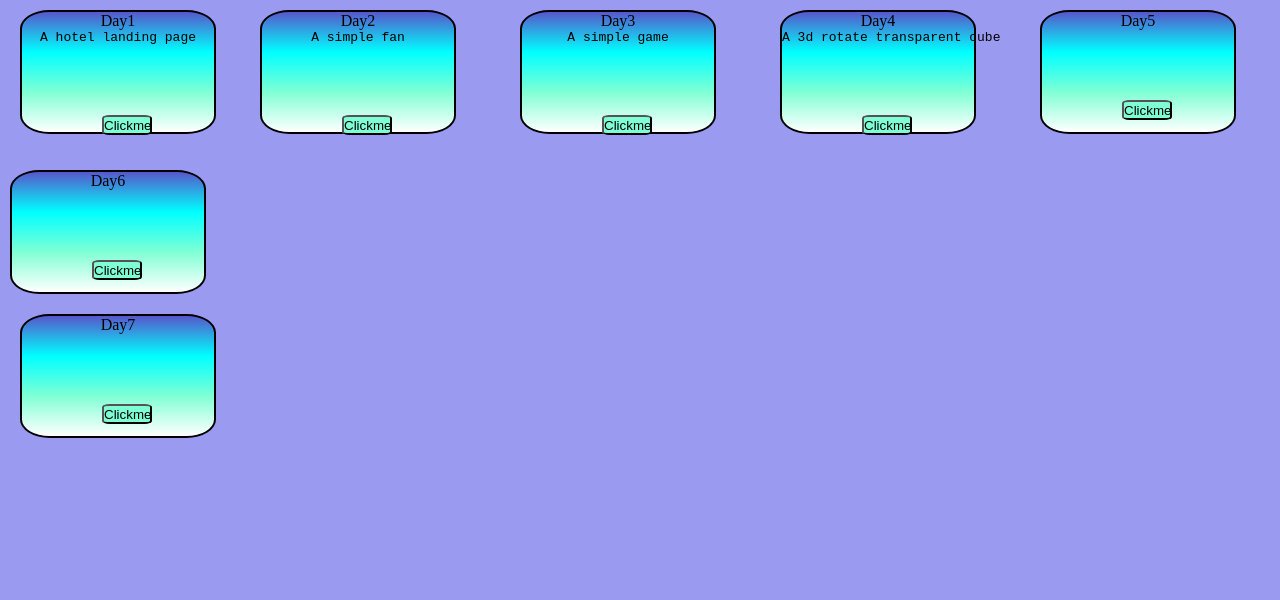
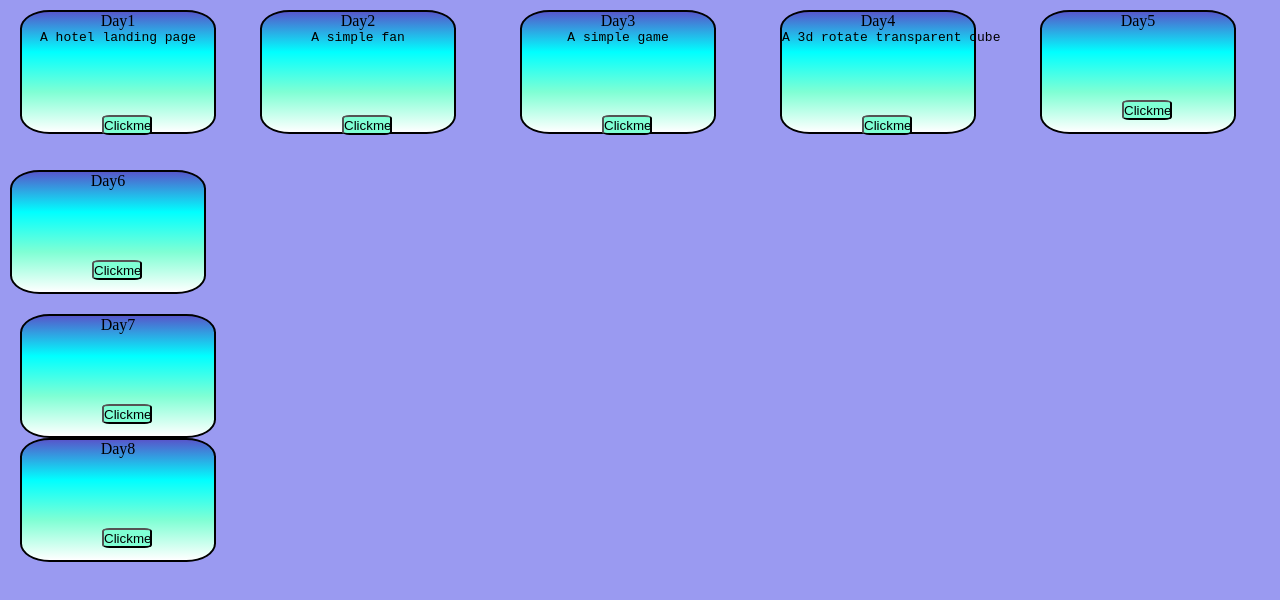
Before and after one commit to soumo321/Web-dev, a plain HTML site: page index.html in a window 1280 px wide. Drawn offline with Linux system fonts and the light colour scheme.

Commit message:
feat:add div

```diff
--- a/index.html
+++ b/index.html
@@ -114,6 +114,17 @@
             top:30px;
             left: 20px;
         }
+        .div8{
+            height: 15vh;
+            width: 15%;
+            border: 2px solid black;
+            align-items: center;
+            position: relative;
+            background: linear-gradient(rgb(87, 87, 203), aqua,aquamarine,white);
+            border-radius: 15%;
+            top:30px;
+            left: 20px;
+        }
 
      /*html code*/
 
@@ -150,6 +161,9 @@
     <p>Day7</p>
     <a href=""><button>Clickme</button></a>
    </div>
+   <div class="div8"><p>Day8</p>
+    <a href=""><button>Clickme</button></a>
+</div>
 
 </body>
 </html>
```
